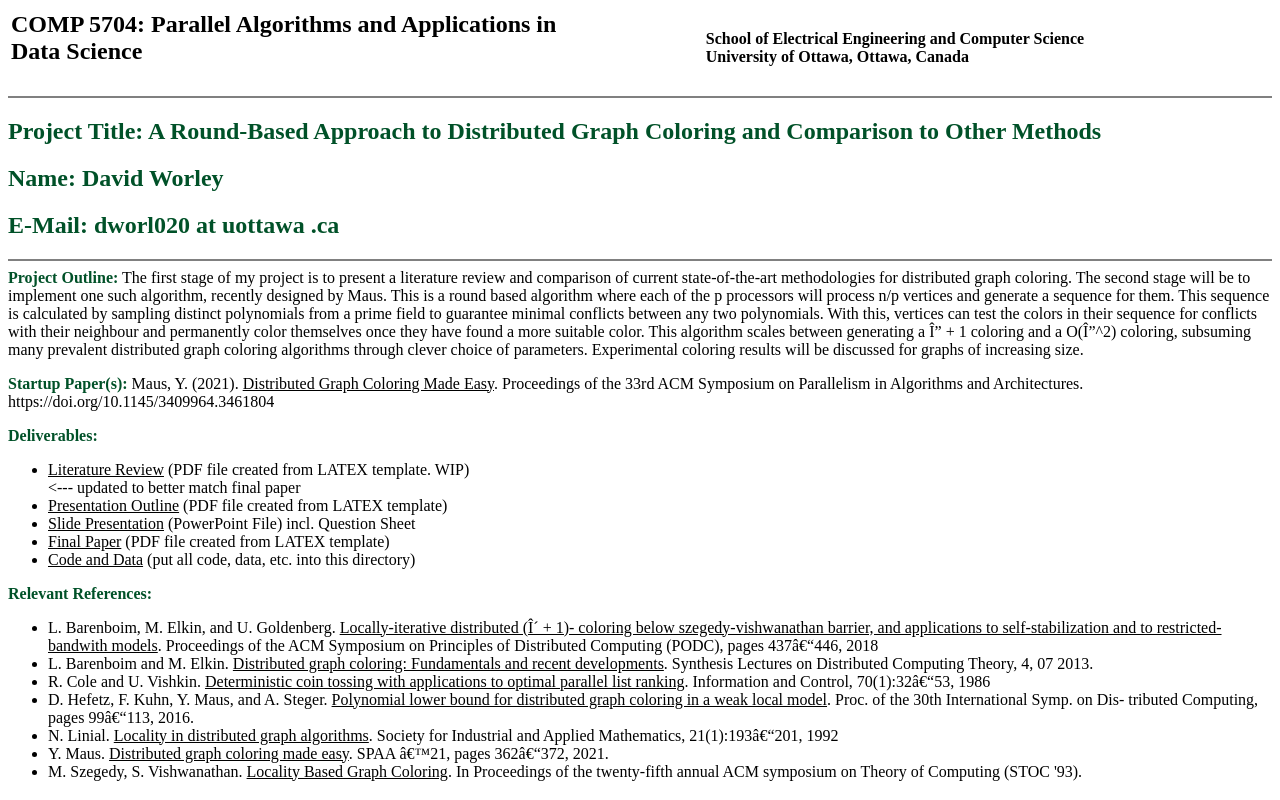
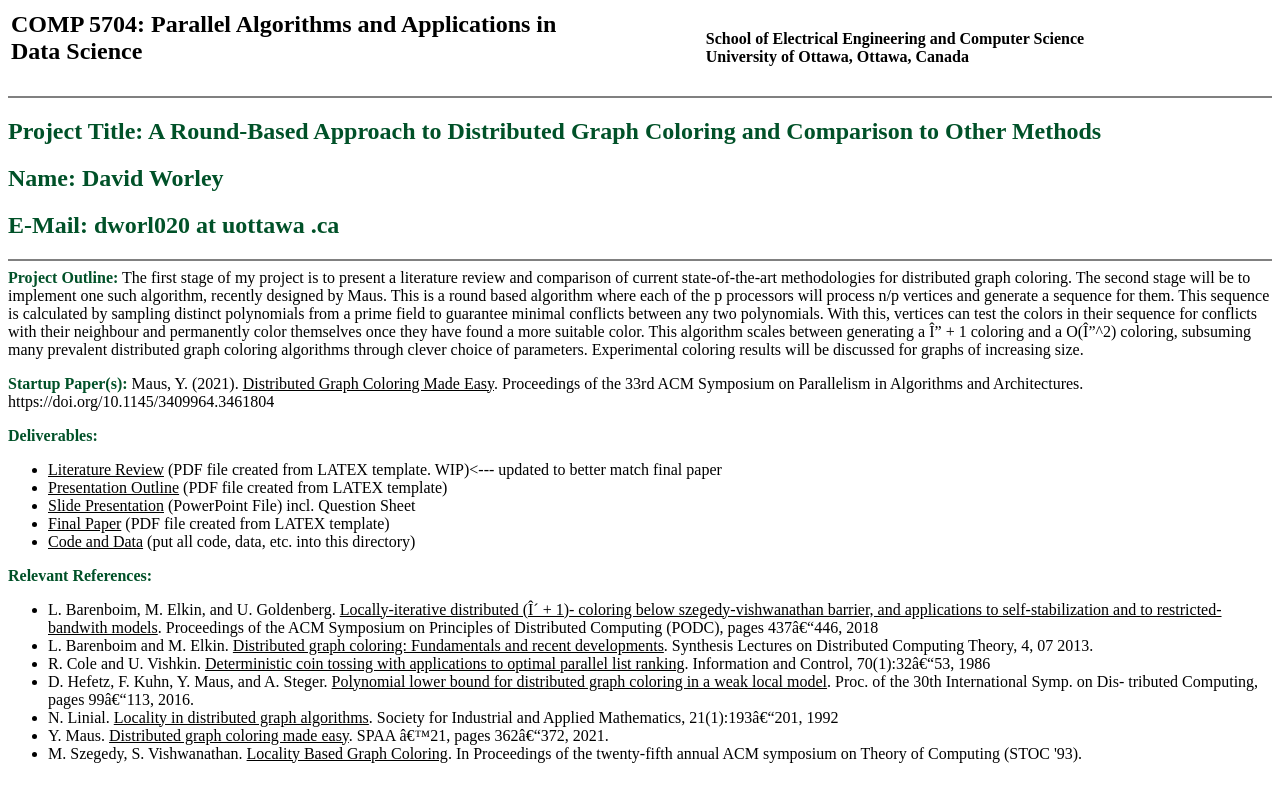
Before and after one commit to WorleyD/WorleyD.github.io, a plain HTML site: page COMP5704/home.html in a window 1280 px wide. Drawn offline with Linux system fonts and the light colour scheme.

Commit message:
Fix broken newline

```diff
--- a/COMP5704/home.html
+++ b/COMP5704/home.html
@@ -46,7 +46,8 @@
 
   <li>
     <div align="left"><a href="https://raw.githubusercontent.com/WorleyD/WorleyD.github.io/main/COMP5704/papers/Literature_Review.pdf"><font color="#000000">Literature Review</font></a> (PDF file created from
-LATEX template. WIP)</div> <--- updated to better match final paper
+LATEX template. WIP)<--- updated to better match final paper
+  </li> </div>
   </li>
   <li>
     <div align="left"><a href="https://raw.githubusercontent.com/WorleyD/WorleyD.github.io/main/COMP5704/papers/Presentation_Outline.pdf"><font color="#000000">Presentation Outline</font></a> (PDF file created from
```
